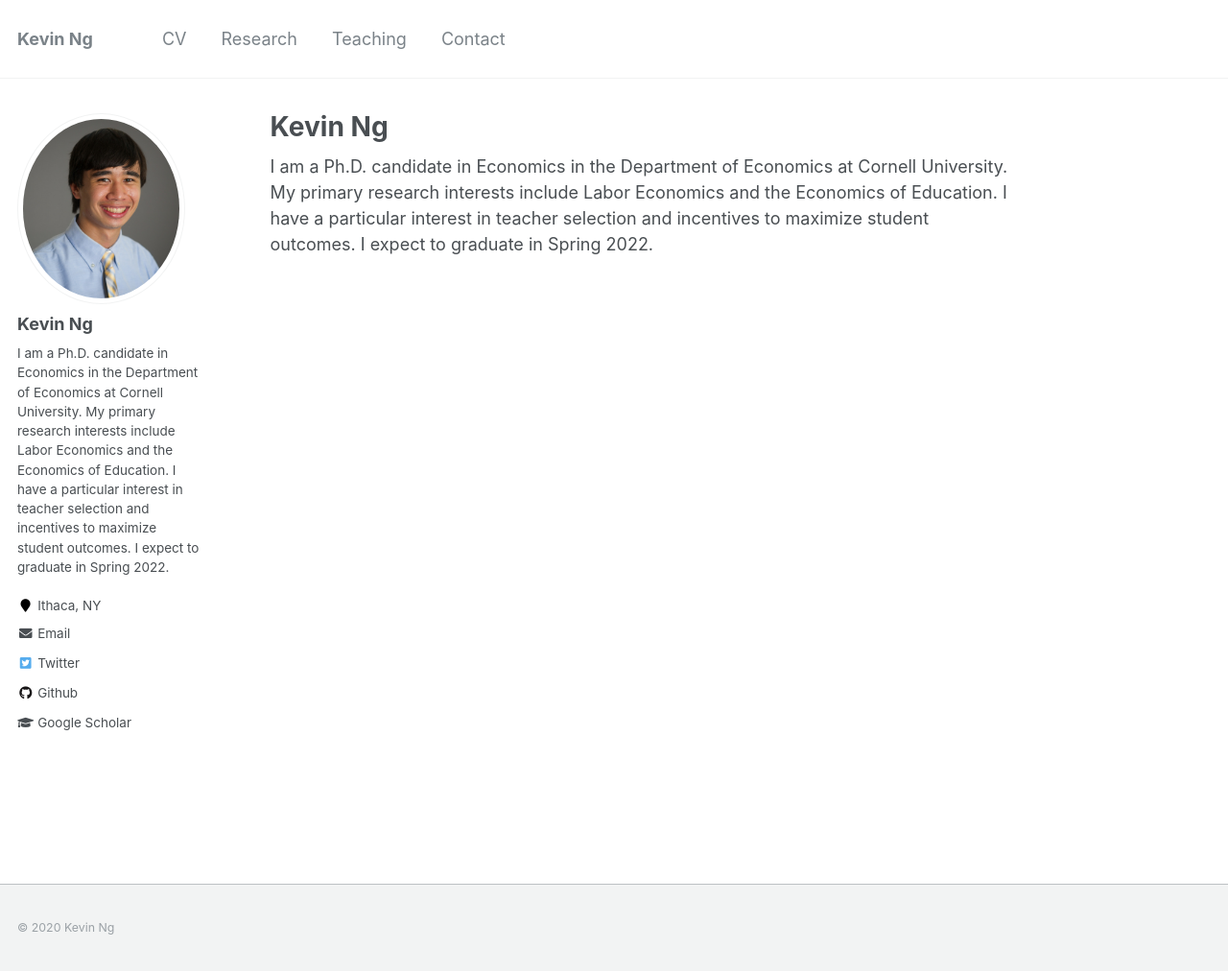
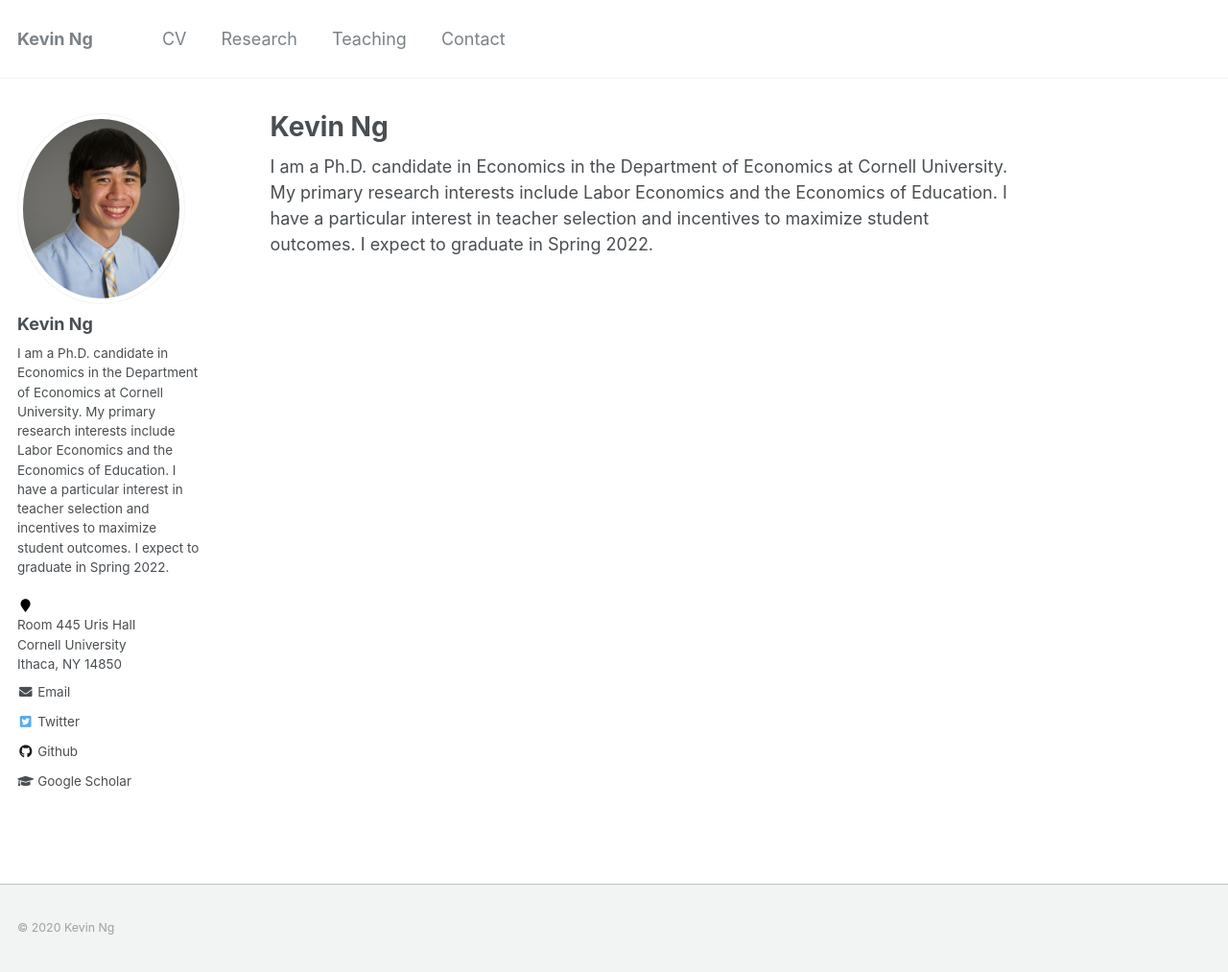
Before and after one commit to KevinCNg/kevincng.github.io, a Jekyll site: the page built from _pages/about.md, in a window 1280 px wide and 1013 px high. Shown: the whole window at 96% size. Built offline with Jekyll 4.4.1, drawn with Linux system fonts in a browser that asks for light colours.

Commit message:
Update _config.yml

```diff
--- a/_config.yml
+++ b/_config.yml
@@ -77,7 +77,7 @@ author:
   name             : "Kevin Ng"
   avatar           : "KevinNg.png"
   bio              : "I am a Ph.D. candidate in Economics in the Department of Economics at Cornell University.  My primary research interests include Labor Economics and the Economics of Education.   I have a particular interest in teacher selection and incentives to maximize student outcomes.   I expect to graduate in Spring 2022."
-  location         : "Ithaca, NY"
+  location         : "<div>Room 445 Uris Hall</div> <div>Cornell University</div> <div>Ithaca, NY 14850</div>"
   employer         :
   pubmed           :
   googlescholar    : "https://scholar.google.com/citations?user=MUuSfRoAAAAJ&hl=en&oi=sra"
```
